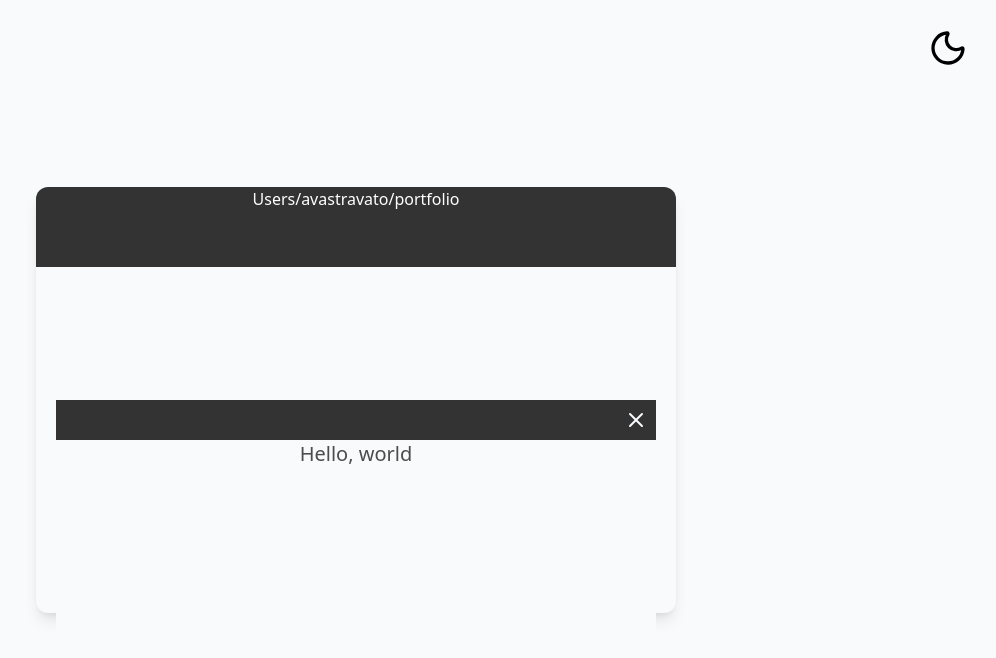
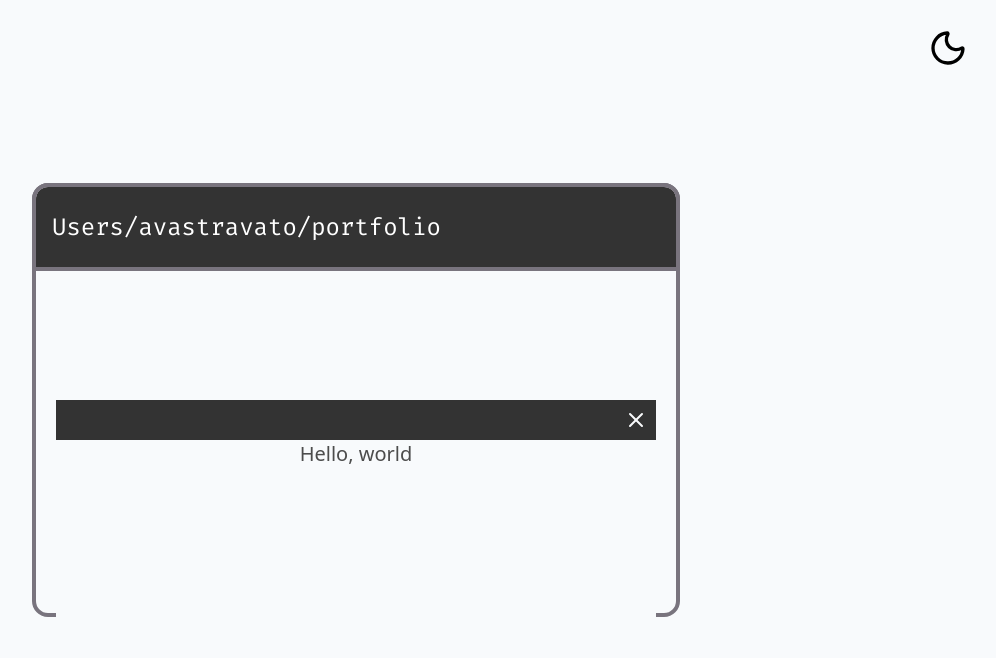
Before and after one commit to avastravato/portfolio-website, a React (Vite) app: page / in a window 1280 px wide. Shown: the top 658 px of the page, without its empty margins (284-1280 px from the left). Built offline with nearby package versions, Linux system fonts and the light colour scheme.

Commit message:
mainPage styling prog

```diff
--- a/src/components/MainPage.jsx
+++ b/src/components/MainPage.jsx
@@ -1,8 +1,8 @@
 export const MainPage = () => {
     return (
-        <div className='w-[50vw] aspect-[3/2] bg-card rounded-xl shadow-lg'>
-            <div className='w-full h-20 bg-card-header rounded-t-xl'>
-                <p className='text-white'>Users/avastravato/portfolio</p>
+        <div className='w-[50vw] aspect-[3/2] bg-card rounded-xl outline-4 outline-border'>
+            <div className='w-full h-20 bg-card-header rounded-t-xl flex items-center p-4 outline-4 outline-border'>
+                <p className='font-[Fira_Code] text-2xl text-white'>Users/avastravato/portfolio</p>
             </div>
         </div>
     );
--- a/src/index.css
+++ b/src/index.css
@@ -1,3 +1,6 @@
+@import url('https://fonts.googleapis.com/css2?family=Roboto:wght@400;500;700&display=swap');
+@import url('https://fonts.googleapis.com/css2?family=Fira+Code:wght@400;500;700&display=swap');
+
 @import "tailwindcss";
 
 @theme {
@@ -71,7 +74,7 @@
     --primary: #8e66ff;
     --primary-foreground: #f8fafc;
 
-    --border: #1e293b;
+    --border: #f8fafc;
   }
 }
 
```
